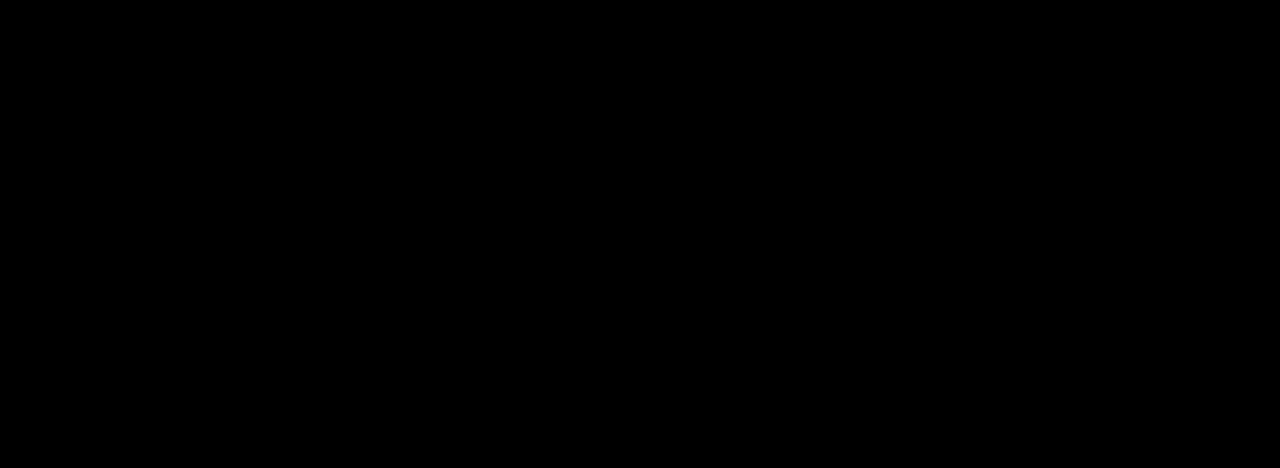
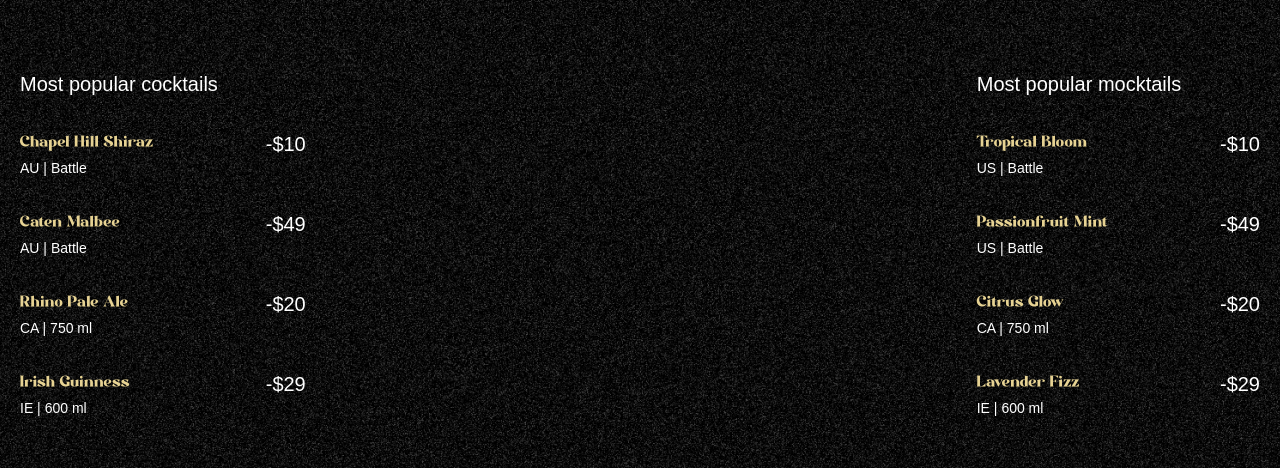
Before and after one commit to Tridib2510/MOJITO-COCKTAIL, a React (Vite) app: page / in a window 1280 px wide. Shown: the part 890-1358 px from the top of the page. Built offline with nearby package versions, Linux system fonts and the light colour scheme; a web font is replaced by a local one.

Commit message:
implemented cocktail section

```diff
--- a/src/App.tsx
+++ b/src/App.tsx
@@ -2,6 +2,7 @@
 import gsap from "gsap"
 import Navbar from "./components/Navbar"
 import Hero from "./components/Hero"
+import Cocktails from "./components/Cocktails"
 gsap.registerPlugin(ScrollTrigger,SplitText) //Both plugins can now be used globally in our application
 // Split Text allow us to break text into individual characters for
 //detailed text animation
@@ -11,8 +12,10 @@
     <main>
       <Navbar/>
       <Hero/>
-      <div className="h-dvh bg-black"/>
+
+      {/* <div className="h-dvh bg-black"/>  */}
       {/* we can now test the scroll */}
+      <Cocktails/>
     </main>
   )
 }
--- /dev/null
+++ b/src/components/Cocktails.tsx
@@ -0,0 +1,62 @@
+import { useGSAP } from "@gsap/react"
+import { cocktailLists, mockTailLists } from "../../constants"
+import gsap from "gsap"
+const Cocktails = () => {
+    useGSAP(()=>{
+        const parallaxTimeline=gsap.timeline({
+            scrollTrigger:{
+                trigger:'#cocktails',
+                start:"top 30%", //Top of the section reaches 30% of the viewport
+                end:'bottom 80%',
+                scrub:true
+            }
+        })
+        parallaxTimeline.from('#c-left-leaf',{
+            x:-100 , y:100
+        })
+        .from('#c-right-leaf',{
+            x:100, y:100
+        })
+    },[])
+  return (
+    <section id="cocktails" className="noisy">
+        <img src="/images/cocktail-left-leaf.png" alt="l-leaf" id="c-left-leaf"/>
+        <img src="/images/cocktail-right-leaf.png" alt="r-leaf" id="c-right-leaf"/>
+    <div className="list">
+        <div className="popular">
+            <h2>Most popular cocktails</h2>
+            <ul>
+            {cocktailLists.map(({name,country,detail,price})=>(
+                <li key={name}>
+                <div className="md:me-28">
+                    {/* md-me-28 -->Position something at the end of the screen */}
+                    <h3>{name}</h3>
+                    <p>{country} | {detail}</p>
+                </div>
+                <span>-{price}</span>
+                </li>
+            ))}
+            </ul>
+        </div>
+        <div className="loved">
+            <h2>Most popular mocktails</h2>
+            <ul>
+            {mockTailLists.map(({name,country,detail,price})=>(
+                <li key={name}>
+                <div className="me-28">
+                    {/* md-me-28 -->Position something at the end of the screen */}
+                    <h3>{name}</h3>
+                    <p>{country} | {detail}</p>
+                </div>
+                <span>-{price}</span>
+                </li>
+            ))}
+            </ul>
+        </div>
+    </div>
+    </section>
+
+  )
+}
+
+export default Cocktails
--- a/src/components/Hero.tsx
+++ b/src/components/Hero.tsx
@@ -107,7 +107,7 @@
     <div className="video absolute inset-0">
       <video
       ref={videoRef}
-      src="/videos/input.mp4"
+      src="/videos/output.mp4"
       muted
       playsInline //remove the video elements like trackbar
       preload="auto" //loads automatically
```
